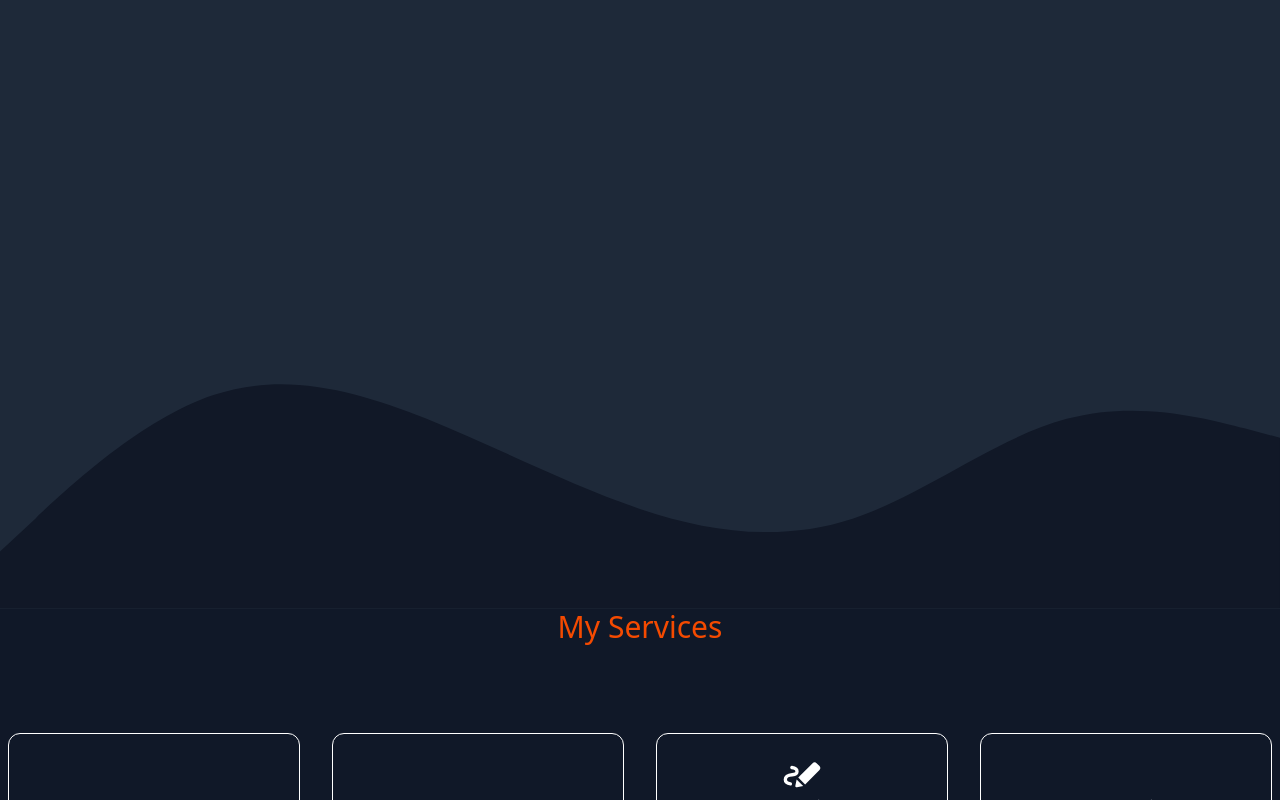
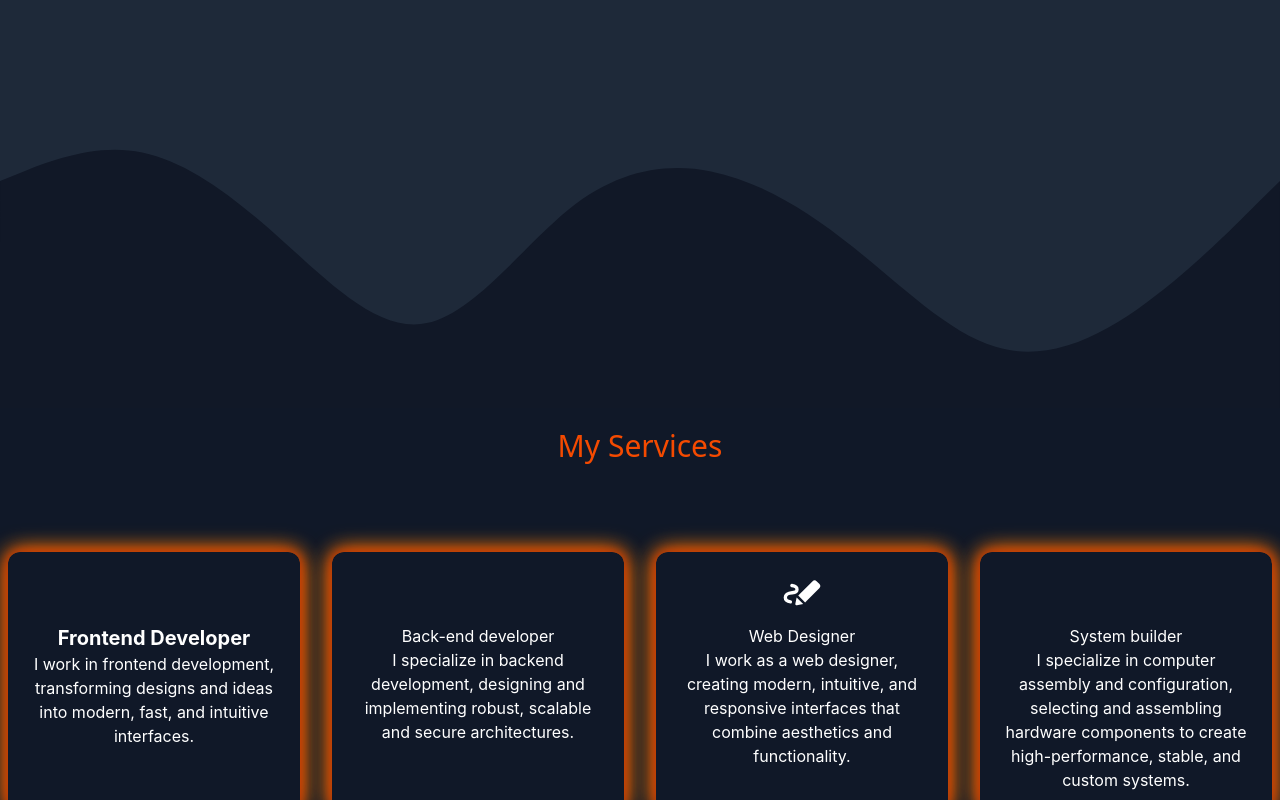
Before and after one commit to JustFr4nck/MyPersonalPortfolio, a Vue app: page / in a window 1280 px wide. Shown: the part 1940-2740 px from the top of the page. Built offline with nearby package versions, Linux system fonts and the light colour scheme; some icons are missing; a web font is replaced by a local one.

Commit message:
wave fixed

```diff
--- a/src/App.vue
+++ b/src/App.vue
@@ -10,7 +10,7 @@ import MyServices from './views/MyServices.vue';
   <body class="bg-gray-800">
     <HomeView />
     <MySkills />
-    <MyServices />
+    <MyServices/>
     <MyFooter/>
   </body>
 
--- a/src/assets/main.css
+++ b/src/assets/main.css
@@ -138,3 +138,10 @@ html{
 .iconShadowGray:hover {
   box-shadow: 0px 0px 15px rgb(120, 120, 120), 0px 0px 25px gray, 0px 0px 30px lightgray;
 }
+
+.waveFix{
+
+  outline: none;
+  border: none;
+  margin-bottom: -1px;
+}
--- a/src/views/MyServices.vue
+++ b/src/views/MyServices.vue
@@ -1,39 +1,45 @@
 <template>
-    <svg xmlns="http://www.w3.org/2000/svg" viewBox="0 0 1440 320"><path fill="#111827" fill-opacity="1" d="M0,256L40,218.7C80,181,160,107,240,80C320,53,400,75,480,106.7C560,139,640,181,720,208C800,235,880,245,960,218.7C1040,192,1120,128,1200,106.7C1280,85,1360,107,1400,117.3L1440,128L1440,320L1400,320C1360,320,1280,320,1200,320C1120,320,1040,320,960,320C880,320,800,320,720,320C640,320,560,320,480,320C400,320,320,320,240,320C160,320,80,320,40,320L0,320Z"></path></svg>
-    <div class=" bg-gray-900 mb-50 pb-10">
+    <div class="flex flex-col">
+        <svg xmlns="http://www.w3.org/2000/svg" viewBox="0 0 1440 320" class="waveFix">
+            <path fill="#111827" fill-opacity="1"
+                d="M0,64L26.7,53.3C53.3,43,107,21,160,32C213.3,43,267,85,320,133.3C373.3,181,427,235,480,224C533.3,213,587,139,640,96C693.3,53,747,43,800,53.3C853.3,64,907,96,960,138.7C1013.3,181,1067,235,1120,250.7C1173.3,267,1227,245,1280,208C1333.3,171,1387,117,1413,90.7L1440,64L1440,320L1413.3,320C1386.7,320,1333,320,1280,320C1226.7,320,1173,320,1120,320C1066.7,320,1013,320,960,320C906.7,320,853,320,800,320C746.7,320,693,320,640,320C586.7,320,533,320,480,320C426.7,320,373,320,320,320C266.7,320,213,320,160,320C106.7,320,53,320,27,320L0,320Z">
+            </path>
+        </svg>
+        <div class="bg-gray-900 mb-15 pb-20">
             <div>
-            <div class="flex flex-col items-center mb-20" id="my-services">
+                <div class="flex flex-col items-center mb-20 pt-5" id="my-services">
                     <h4 class="text-orange-600 font-bold rubik-bubbles-regular text-3xl">My Services</h4>
                 </div>
             </div>
-        <div class="grid lg:grid-cols-4 grid-cols-2 gap-8 p-2 text-white">
-            <div class=" flex flex-col items-center text-center border rounded-xl p-5">
-                <Icon class="w-10 h-10" icon="devicon-plain:html5"></Icon>
+            <div class="grid lg:grid-cols-4 grid-cols-2 gap-8 p-2 text-white ">
+                <div class=" flex flex-col items-center text-center rounded-xl p-5 iconShadowOrange">
+                    <Icon class="w-10 h-10 mb-3" icon="devicon-plain:html5"></Icon>
                     <h3 class="font-bold text-xl">Frontend Developer</h3>
                     <p>I work in frontend development, transforming designs and ideas into modern, fast, and intuitive
                         interfaces.</p>
                 </div>
-            <div class=" flex flex-col items-center text-center border rounded-xl p-5">
-                <Icon class="w-10 h-10" icon="tdesign:system-code"></Icon>
+                <div class=" flex flex-col items-center text-center rounded-xl p-5 iconShadowOrange">
+                    <Icon class="w-10 h-10 mb-3" icon="tdesign:system-code"></Icon>
                     <h3>Back-end developer</h3>
                     <p>I specialize in backend development, designing and implementing robust, scalable and secure
                         architectures.</p>
                 </div>
-            <div class=" flex flex-col items-center text-center border rounded-xl p-5">
-                <Icon class="w-10 h-10" icon="material-symbols:stylus-note-rounded"></Icon>
+                <div class=" flex flex-col items-center text-center rounded-xl p-5 iconShadowOrange">
+                    <Icon class="w-10 h-10 mb-3" icon="material-symbols:stylus-note-rounded"></Icon>
                     <h3>Web Designer</h3>
                     <p>I work as a web designer, creating modern, intuitive, and responsive interfaces that combine
                         aesthetics and functionality.</p>
                 </div>
-            <div class=" flex flex-col items-center text-center border rounded-xl p-5">
-                <Icon class="w-10 h-10" icon="tdesign:system-setting-filled"></Icon>
+                <div class=" flex flex-col items-center text-center rounded-xl p-5 iconShadowOrange">
+                    <Icon class="w-10 h-10 mb-3" icon="tdesign:system-setting-filled"></Icon>
                     <h3>System builder</h3>
-                <p>I specialize in computer assembly and configuration, selecting and assembling hardware components to
+                    <p>I specialize in computer assembly and configuration, selecting and assembling hardware components
+                        to
                         create high-performance, stable, and custom systems.</p>
                 </div>
             </div>
         </div>
-
+    </div>
 </template>
 
 <script setup>
--- a/src/views/MySkills.vue
+++ b/src/views/MySkills.vue
@@ -1,5 +1,5 @@
 <template>
-    <div class="flex flex-col items-center mb-100" id="my-skills">
+    <div class="flex flex-col items-center mb-50" id="my-skills">
         <h4 class="text-orange-600 font-bold rubik-bubbles-regular text-3xl">My Skills</h4>
         <div class="flex lg:flex-row md:flex-col flex-col lg:gap-20 gap-5 items-center">
             <div class="flex flex-col">
```
Lines whose indentation alone changed are shown as unchanged.
